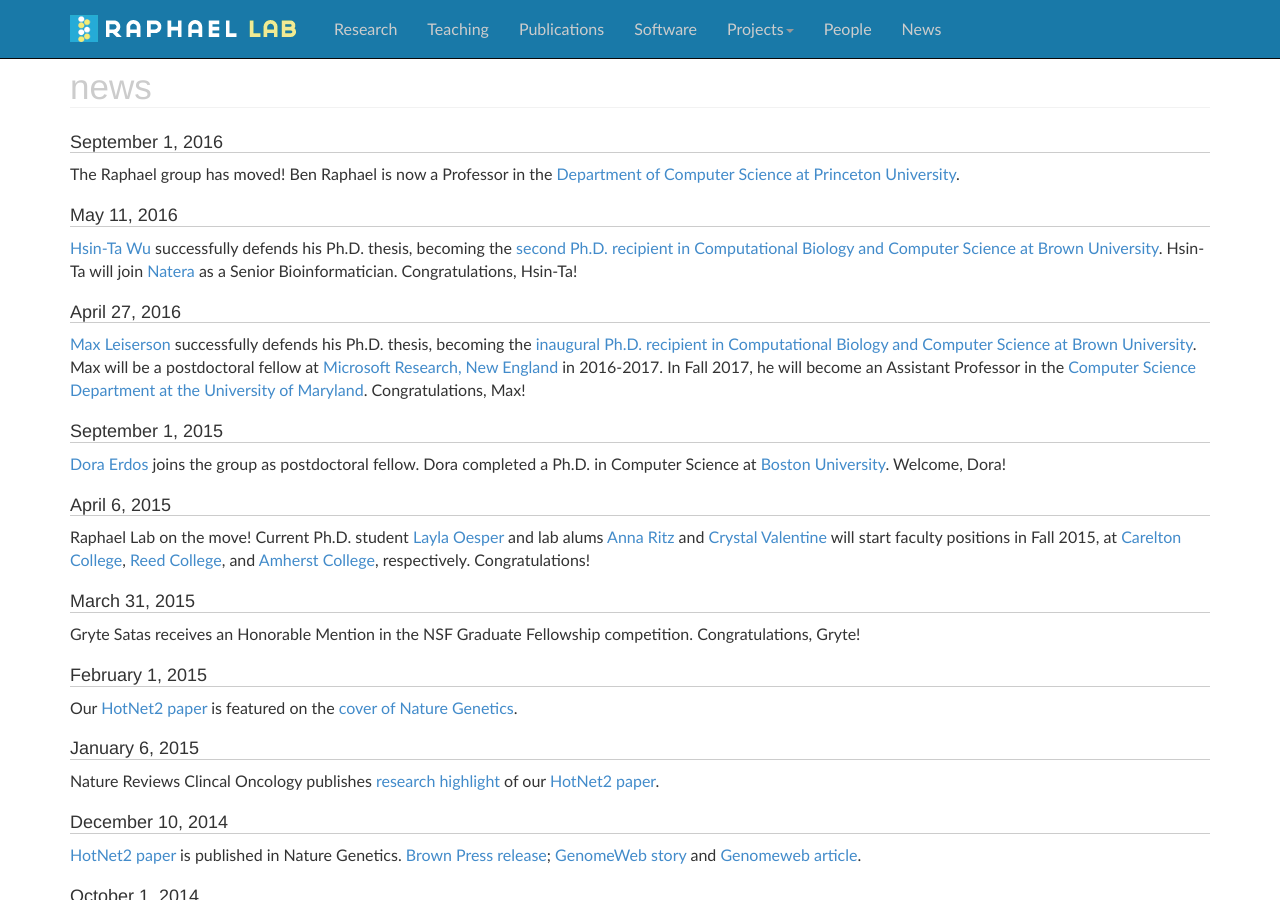
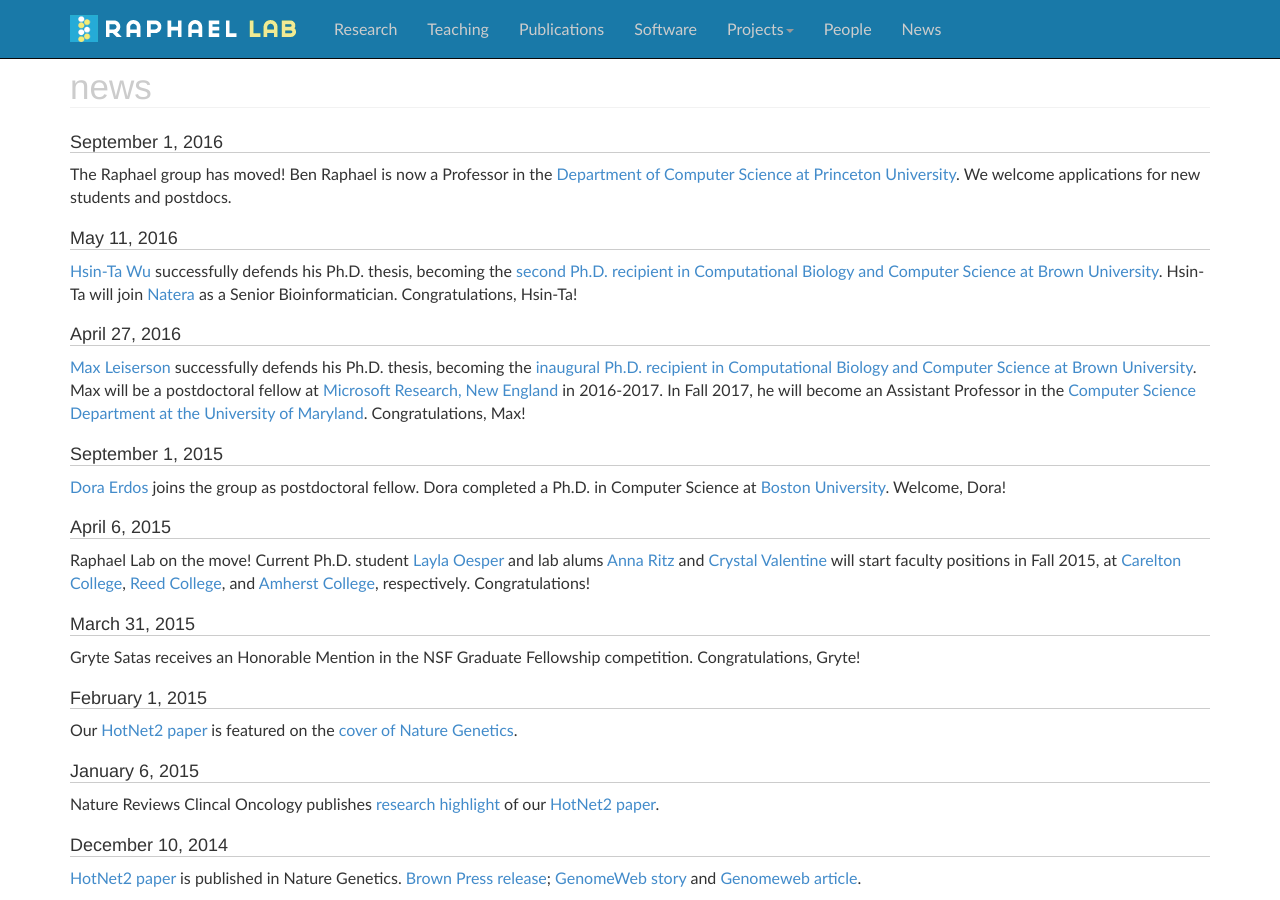
Before and after one commit to raphael-group/raphael-group.github.io, a Jekyll site: the page built from news/index.md, in a window 1280 px wide and 900 px high. Built offline with Jekyll 4.4.1, drawn with Linux system fonts in a browser that asks for light colours; nearby versions of some CDN libraries; comment, search, counter and statistics services are not loaded.

Commit message:
Update index.md

```diff
--- a/news/index.md
+++ b/news/index.md
@@ -7,7 +7,7 @@ container_css_class: container
 # news
 
 ## September 1, 2016
-The Raphael group has moved!  Ben Raphael is now a Professor in the [Department of Computer Science at Princeton University](https://www.cs.princeton.edu).
+The Raphael group has moved!  Ben Raphael is now a Professor in the [Department of Computer Science at Princeton University](https://www.cs.princeton.edu).  We welcome applications for new students and postdocs.
 
 ## May 11, 2016
 [Hsin-Ta Wu](http://cs.brown.edu/~bournewu/) successfully defends his Ph.D. thesis, becoming the [second Ph.D. recipient in Computational Biology and Computer Science at Brown University](https://www.brown.edu/academics/computational-molecular-biology/news/2016-05/congratulations-hsin-ta).  Hsin-Ta will join [Natera](http://www.natera.com) as a Senior Bioinformatician.  Congratulations, Hsin-Ta!
```
